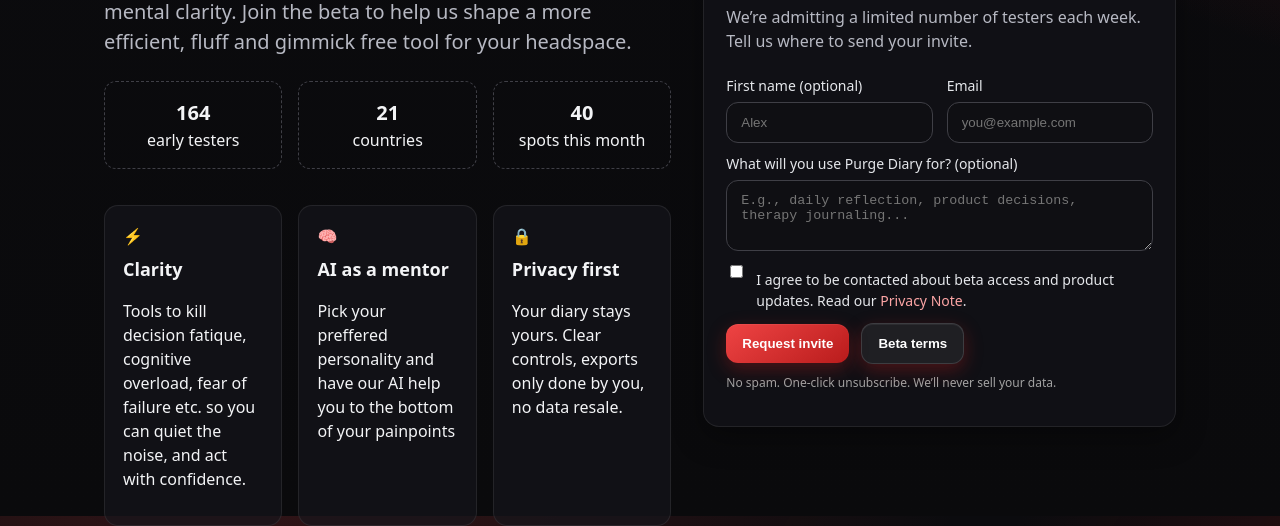
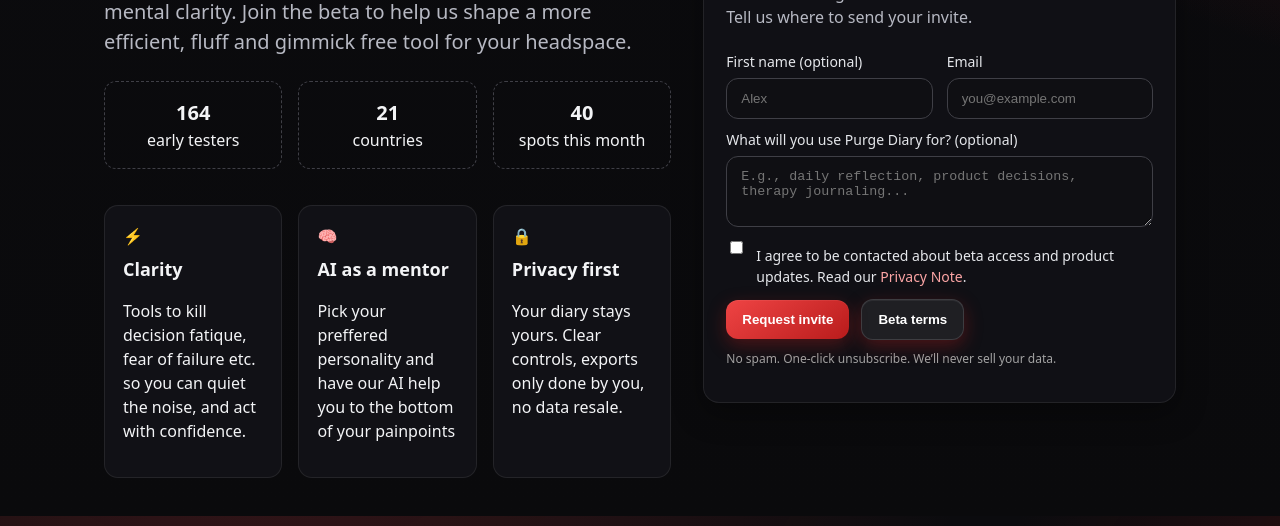
Before and after one commit to ItsssMikey/purge.diary-email-waitlist, a website: page index.html in a window 1280 px wide. Shown: the part 284-810 px from the top of the page. Drawn offline with Linux system fonts and the light colour scheme.

Commit message:
Updated cards with clearer product description

```diff
--- a/index.html
+++ b/index.html
@@ -49,7 +49,7 @@
           <div class="feature">
             <div>⚡</div>
             <h3>Clarity</h3>
-            <p>Tools to kill decision fatique, cognitive overload, fear of failure  etc. so you can quiet the noise, and act with confidence.</p>
+            <p>Tools to kill decision fatique, fear of failure etc. so you can quiet the noise, and act with confidence.</p>
           </div>
           <div class="feature">
             <div>🧠</div>
```
